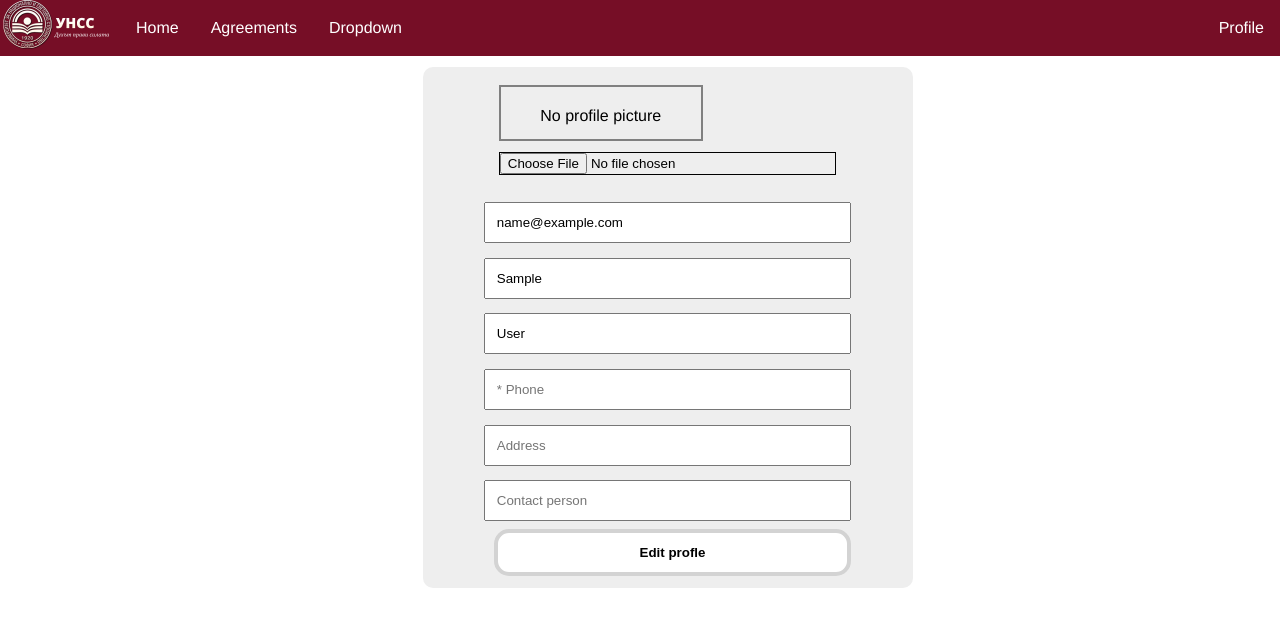
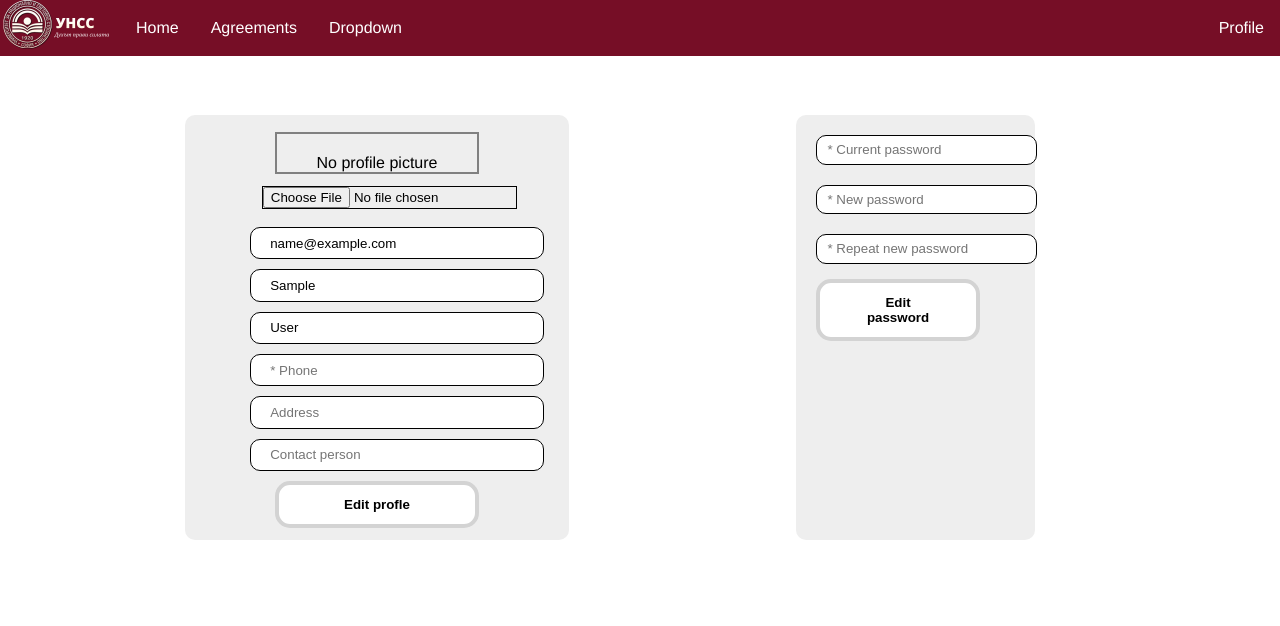
Before and after one commit to AleksandarRachev/UNWE-Register-FE, a React (Create React App) app: page /profile in a window 1280 px wide. Shown: the top 626 px of the page. Built offline with nearby package versions, Linux system fonts and the light colour scheme; sample sign-in values are in the browser's storage.

Commit message:
implemented edit password

```diff
--- /dev/null
+++ b/src/components/EditPassword.js
@@ -0,0 +1,121 @@
+import React from 'react';
+import axios from 'axios';
+import GlobalVariables from '../globalVariables';
+import Error from '../Error/Error';
+
+const headers = {
+    'Authorization': 'Bearer ' + (localStorage.getItem("token") !== null ? localStorage.getItem("token") : "")
+}
+
+const initialState = {
+    currentPassword: null,
+    password: null,
+    repeatPassword: null,
+    currentPasswordError: null,
+    passwordError: null,
+    repeatPasswordError: null
+}
+
+class EditPassword extends React.Component {
+
+    state = initialState;
+
+    handleCurrentPassChange = (e) => {
+        this.setState({ ...this.state, currentPassword: e.target.value });
+    }
+
+    handlePassChange = (e) => {
+        this.setState({ ...this.state, password: e.target.value });
+    }
+
+    handleRepeatPassChange = (e) => {
+        this.setState({ ...this.state, repeatPassword: e.target.value });
+    }
+
+    editPass = (e) => {
+        e.preventDefault();
+
+        this.setState(initialState);
+        if (this.isValid()) {
+
+            document.getElementById("current-pass").value = null
+            document.getElementById("pass").value = null
+            document.getElementById("repeat-pass").value = null
+
+            axios.put(GlobalVariables.backendUrl + "/users/password", {
+                currentPassword: this.state.currentPassword,
+                password: this.state.password,
+                repeatPassword: this.state.repeatPassword
+            }, { headers: headers })
+                .then(
+                    response => {
+                        // this.setState(initialState);
+                        alert(response.data);
+                    },
+                    error => {
+                        this.setState({ ...this.state, error: null })
+                        if (error.response.data.message != null) {
+                            this.setState({ ...this.state, error: "There was an error: " + error.response.data.message })
+                        }
+                        else {
+                            this.setState({ ...this.state, error: "Oops there was a problem." })
+                        }
+                    }
+                );
+        }
+    }
+
+    isValid = () => {
+        let currentPasswordError = "";
+        let passwordError = "";
+        let repeatPasswordError = "";
+
+        if (this.state.currentPassword === null) {
+            currentPasswordError = "Current password required"
+        }
+        if (this.state.password === null) {
+            passwordError = "Password required";
+        }
+        else {
+            if (this.state.password.length < 6) {
+                passwordError = "Password must be 6 characters long"
+            }
+        }
+        if (this.state.repeatPassword === null) {
+            repeatPasswordError = "Repeated password required";
+        }
+        else {
+            if (this.state.password !== this.state.repeatPassword) {
+                repeatPasswordError = "Passwords does not match";
+            }
+        }
+
+        if (currentPasswordError || passwordError || repeatPasswordError) {
+            this.setState({
+                currentPasswordError: currentPasswordError,
+                passwordError: passwordError,
+                repeatPasswordError: repeatPasswordError
+            })
+            return false
+        }
+        return true;
+    }
+
+    render() {
+        return (
+            <div className="pass-edit-form">
+                {this.state.error && <Error message={this.state.error} />}
+                <form className="pass-edit" onSubmit={(e) => this.editPass(e)}>
+                    <input id="current-pass" className="pass-input" type="password" placeholder="* Current password" onChange={e => this.handleCurrentPassChange(e)} />
+                    <div className="input-error">{this.state.currentPasswordError}</div>
+                    <input id="pass" className="pass-input" type="password" placeholder="* New password" onChange={e => this.handlePassChange(e)} />
+                    <div className="input-error">{this.state.passwordError}</div>
+                    <input id="repeat-pass" className="pass-input" type="password" placeholder="* Repeat new password" onChange={e => this.handleRepeatPassChange(e)} />
+                    <div className="input-error">{this.state.repeatPasswordError}</div>
+                    <button className="pass-edit-button" type="submit" onClick={e => this.editPass(e)}>Edit password</button>
+                </form>
+            </div>
+        );
+    }
+}
+export default EditPassword;
--- a/src/css/HomePage.css
+++ b/src/css/HomePage.css
@@ -24,5 +24,5 @@ h2 {
 }
 
 .header {
-    padding: 55px 0 0 55px;
+    padding: 55px 55px 0 55px;
 }
--- a/src/css/ProfilePage.css
+++ b/src/css/ProfilePage.css
@@ -4,16 +4,15 @@ h3{
 
 .file-input {
   border: 1px solid black;
-  margin: 20px 15px;
+  margin: 2% 0 2% 20%;
   cursor: pointer;
 }
 
 .img-preview {
   text-align: center;
-    margin: 5px 15px;
+  margin: 5px 90px;
   border: 2px solid gray;
   width: 200px;
-    height: 100%;
 }
 
 .profile-pic{
@@ -26,8 +25,8 @@ h3{
 }
 
 .submit-edit-button {
-  padding: 12px;
-  margin-left: 10px;
+  padding: 12px 65px;
+  margin: 10px 0 0 90px;
   background: white;
   border: 4px solid lightgray;
   color: black;
@@ -46,19 +45,66 @@ h3{
   width: 500px;
 }
 
-.profile-edit {
-    display: inline-grid;
-}
-
 .field-input {
-    padding: 3%;
-    margin: 2% 0;
+  padding: 2% 25% 2% 5%;
+  margin: 10px 20px 0px 65px;
+  border-radius: 10px;
+  border: 1px solid black;
 }
 
 .edit-form {
   background-color: #eeeeee;
-    display: grid;
-    padding: 1% 5%;
-    margin: 1% 30% 0% 30%;
+  display: inline-table;
+  padding: 1% 0;
+  margin: 60px 0 0 130px;
+  border-radius: 10px;
+  width: 100%;
+}
+
+.pass-edit-form {
+  background-color: #eeeeee;
+  display: inline-table;
+  padding: 0 0 0 10px;
+  margin: 60px 190px 0 0;
   border-radius: 10px;
 }
+
+.pass-edit {
+  margin: 10px
+}
+
+.pass-input {
+  padding: 3% 15% 3% 5%;
+  margin: 10px 30px 10px 0;
+  border-radius: 10px;
+  border: 1px solid black;
+}
+
+.pass-edit-button {
+  padding: 12px 35px;
+  margin: 5px 45px 0 0;
+  background: white;
+  border: 4px solid lightgray;
+  color: black;
+  border-radius: 15px;
+  font-weight: 700;
+  font-size: 10pt;
+  cursor: pointer;
+}
+
+.pass-edit-button:hover {
+  background-color: #efefef;
+}
+
+.space {
+  display: inline-table;
+  padding: 1% 0;
+  margin: 60px 0;
+  border-radius: 10px;
+  width: 100%;
+}
+
+.header-profile {
+  padding: 55px 55px 0 55px;
+  display: inline-flex;
+}
--- a/src/css/RegisterPage.css
+++ b/src/css/RegisterPage.css
@@ -1,4 +1,5 @@
 .input-error {
     font-size: smaller;
     color: red;
+    padding: 0 0 0 7%;
 }
--- a/src/pages/ProfilePage.js
+++ b/src/pages/ProfilePage.js
@@ -3,9 +3,7 @@ import Error from '../Error/Error';
 import '../css/ProfilePage.css';
 import GlobalVariables from '../globalVariables';
 import axios from 'axios';
-import {
-    Link
-} from "react-router-dom";
+import EditPassword from '../components/EditPassword';
 
 const headers = {
     'Authorization': 'Bearer ' + (localStorage.getItem("token") !== null ? localStorage.getItem("token") : "")
@@ -13,21 +11,23 @@ const headers = {
 
 const user = JSON.parse(localStorage.getItem("user"));
 
+const initialState = {
+    data: null,
+    file: null,
+    imagePreviewUrl: user === null ? null : user.imageUrl,
+    email: user === null ? null : user.email,
+    firstName: user === null ? null : user.firstName,
+    lastName: user === null ? null : user.lastName,
+    phone: user === null ? null : user.phone,
+    address: user === null ? null : user.address,
+    contactPerson: user === null ? null : user.contactPerson
+}
+
 class ProfilePage extends React.Component {
 
-    state = {
-        data: null,
-        file: null,
-        imagePreviewUrl: user.imageUrl,
-        email: user.email,
-        firstName: user.firstName,
-        lastName: user.lastName,
-        phone: user.phone,
-        address: user.address,
-        contactPerson: user.contactPerson
-    }
+    state = initialState;
 
-    handleSubmit = (e) => {
+    submitPersonalInfoEdit = (e) => {
         e.preventDefault();
 
         const data = this.state.data == null ? new FormData() : this.state.data;
@@ -52,6 +52,10 @@ class ProfilePage extends React.Component {
             },
                 error => {
                     this.setState({ ...this.state, error: null })
+                    if (error.response.status === 403) {
+                        localStorage.clear();
+                        window.location.href = "/home";
+                    }
                     if (error.response.data.message != null) {
                         this.setState({ ...this.state, error: "There was an error: " + error.response.data.message })
                     }
@@ -120,11 +124,11 @@ class ProfilePage extends React.Component {
         }
 
         return (
-            <div className="header">
+            <div className="header-profile">
+                {this.state.error && <Error message={this.state.error} />}
                 <div className="edit-form">
-                    {this.state.error && <Error message={this.state.error} />}
                     <div className="img-preview">{imagePreview}</div>
-                    <form className="profile-edit" onSubmit={(e) => this.handleSubmit(e)}>
+                    <form className="profile-edit" onSubmit={(e) => this.submitPersonalInfoEdit(e)}>
                         <input className="file-input" type="file" onChange={e => this.handleImageChange(e)} />
                         <input className="field-input" value={this.state.email} placeholder="* Email" onChange={e => this.handleEmailChange(e)} />
                         <input className="field-input" value={this.state.firstName} placeholder="* First name" onChange={e => this.handleFirstNameChange(e)} />
@@ -132,12 +136,13 @@ class ProfilePage extends React.Component {
                         <input className="field-input" value={this.state.phone} placeholder="* Phone" onChange={e => this.handlePhoneChange(e)} />
                         <input className="field-input" value={this.state.address} placeholder="Address" onChange={e => this.handleAddressChange(e)} />
                         <input className="field-input" value={this.state.contactPerson} placeholder="Contact person" onChange={e => this.handleContactPersonChange(e)} />
-                        <button className="submit-edit-button" type="submit" onClick={e => this.handleSubmit(e)}>Edit profle</button>
+                        <button className="submit-edit-button" type="submit" onClick={e => this.submitPersonalInfoEdit(e)}>Edit profle</button>
                     </form>
                 </div>
+                <div className="space"></div>
+                <EditPassword />
             </div>
         )
     }
-
 }
 export default ProfilePage;
```
Also changed, not shown: src/pages/LoginPage.js (+30 -3 lines). Lines whose indentation alone changed are shown as unchanged.
